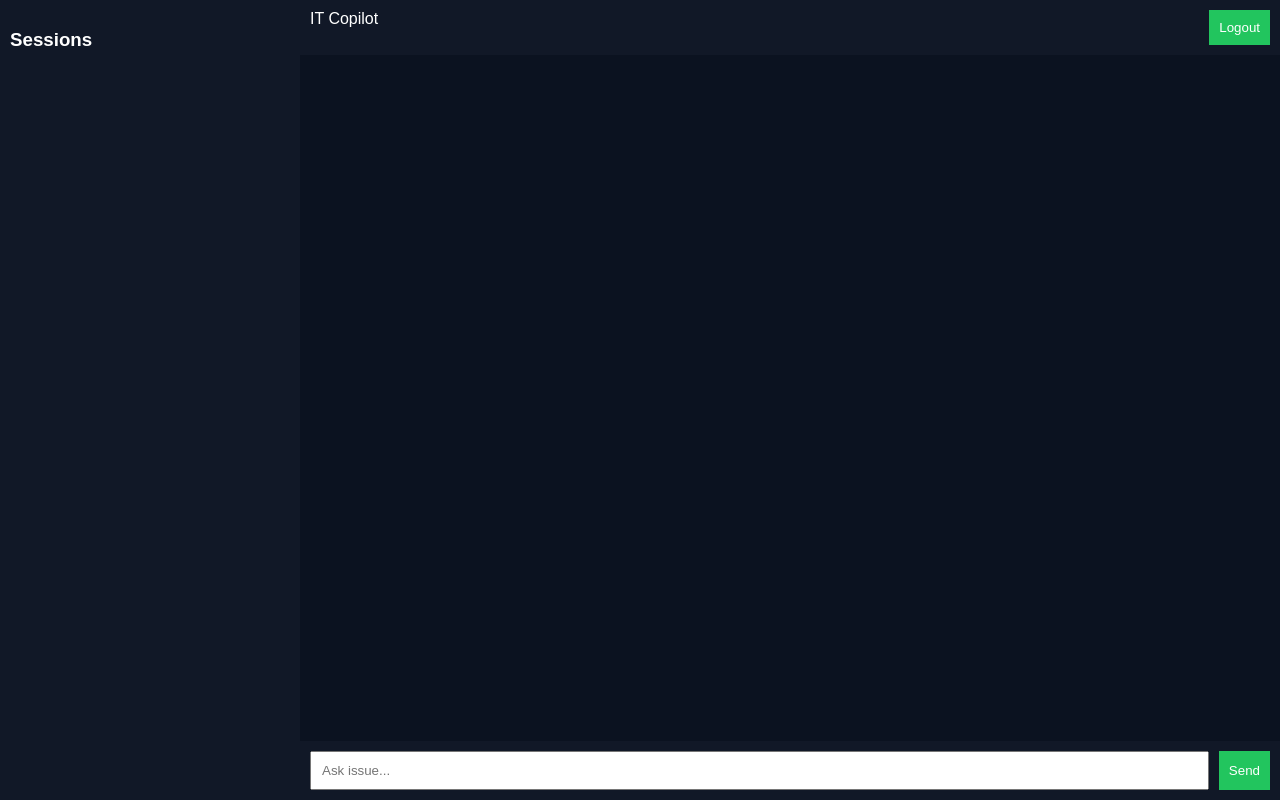
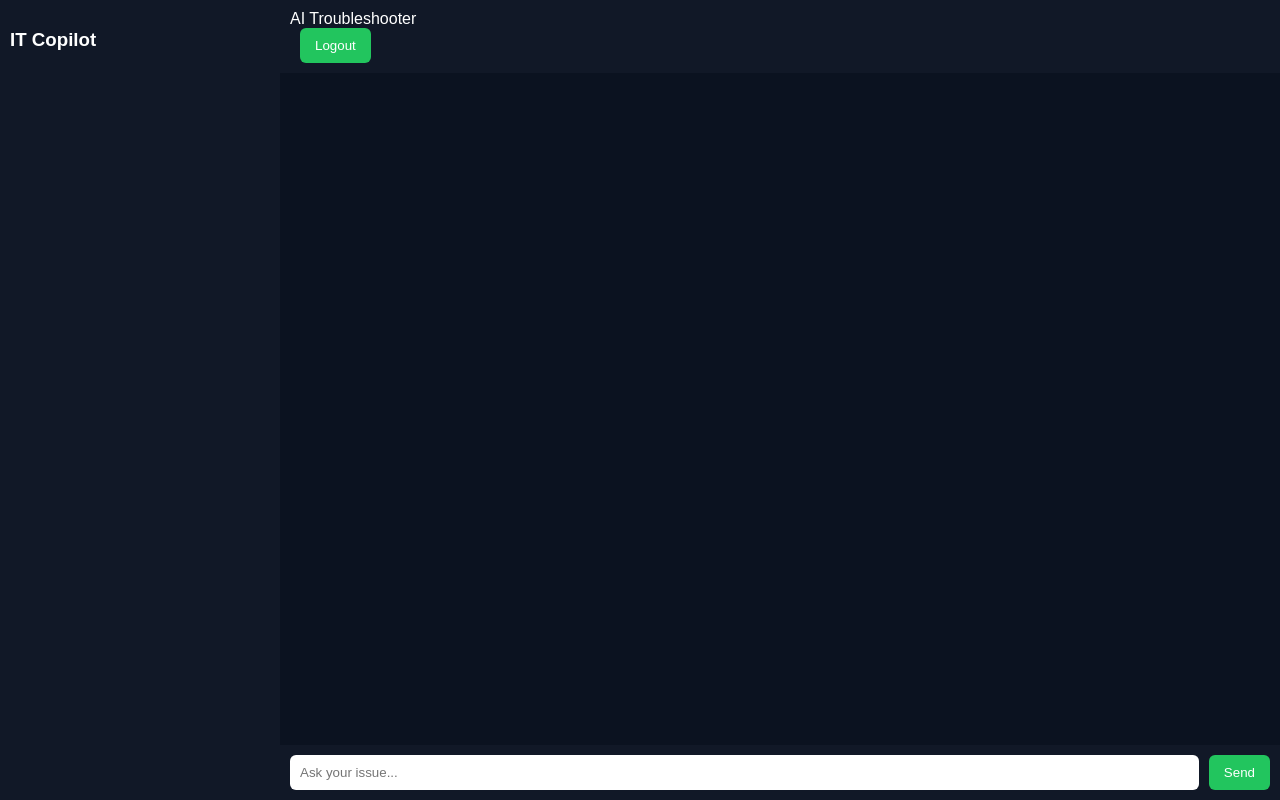
Before and after one commit to bgrider1984/it-ai-tool, a Flask app: page /dashboard in a window 1280 px wide. Run offline with Flask 3, Linux system fonts and the light colour scheme; the visitor is signed in with stand-in values (Sample User, id 1).

Commit message:
Update dashboard.html

```diff
--- a/templates/dashboard.html
+++ b/templates/dashboard.html
@@ -14,19 +14,14 @@ body {
     height:100vh;
 }
 
+/* SIDEBAR */
 .sidebar {
-    width:280px;
+    width:260px;
     background:#111827;
     padding:10px;
 }
 
-.session {
-    padding:10px;
-    margin:5px 0;
-    background:#1f2937;
-    cursor:pointer;
-}
-
+/* MAIN */
 .main {
     flex:1;
     display:flex;
@@ -34,26 +29,38 @@ body {
 }
 
 .header {
-    display:flex;
-    justify-content:space-between;
     padding:10px;
     background:#111827;
 }
 
 #chat {
     flex:1;
-    padding:10px;
     overflow-y:auto;
+    padding:15px;
+    display:flex;
+    flex-direction:column;
 }
 
+/* 🔥 FIXED CHAT BUBBLES */
 .msg {
-    margin:10px 0;
-    padding:10px;
-    border-radius:6px;
+    display:inline-block;
+    max-width:70%;
+    padding:10px 12px;
+    margin:6px 0;
+    border-radius:12px;
+    word-wrap:break-word;
+    white-space:pre-wrap;
 }
 
-.user { background:#2563eb; margin-left:auto; }
-.bot { background:#374151; }
+.user {
+    background:#2563eb;
+    align-self:flex-end;
+}
+
+.bot {
+    background:#374151;
+    align-self:flex-start;
+}
 
 .input-area {
     display:flex;
@@ -64,15 +71,18 @@ body {
 input {
     flex:1;
     padding:10px;
+    border:none;
+    border-radius:6px;
 }
 
 button {
     margin-left:10px;
-    padding:10px;
+    padding:10px 15px;
     background:#22c55e;
     border:none;
     color:white;
     cursor:pointer;
+    border-radius:6px;
 }
 </style>
 </head>
@@ -80,21 +90,20 @@ button {
 <body>
 
 <div class="sidebar">
-    <h3>Sessions</h3>
-    <div id="sessions"></div>
+    <h3>IT Copilot</h3>
 </div>
 
 <div class="main">
 
 <div class="header">
-    <div>IT Copilot</div>
+    <div>AI Troubleshooter</div>
     <button onclick="logout()">Logout</button>
 </div>
 
 <div id="chat"></div>
 
 <div class="input-area">
-    <input id="input" placeholder="Ask issue...">
+    <input id="input" placeholder="Ask your issue...">
     <button onclick="send()">Send</button>
 </div>
 
@@ -103,18 +112,16 @@ button {
 <script>
 
 function add(text, cls){
-    const d = document.createElement("div");
-    d.className = "msg " + cls;
-    d.textContent = text;
-    document.getElementById("chat").appendChild(d);
+    const div = document.createElement("div");
+    div.className = "msg " + cls;
+    div.textContent = text;
+    document.getElementById("chat").appendChild(div);
 }
 
-/* ENTER KEY FIX (ROBUST) */
+/* ENTER KEY FIX */
 document.addEventListener("keydown", function(e){
-    if(e.key === "Enter"){
-        if(document.activeElement.id === "input"){
-            send();
-        }
+    if(e.key === "Enter" && document.activeElement.id === "input"){
+        send();
     }
 });
 
@@ -135,33 +142,13 @@ async function send(){
     });
 
     const data = await res.json();
-
-    add(data.response || "No response", "bot");
+    add(data.response, "bot");
 }
 
 function logout(){
     window.location.href = "/logout";
 }
 
-async function loadSessions(){
-    const res = await fetch("/sessions", {credentials:"include"});
-    if(!res.ok) return;
-
-    const data = await res.json();
-
-    const c = document.getElementById("sessions");
-    c.innerHTML = "";
-
-    data.forEach(s => {
-        const d = document.createElement("div");
-        d.className = "session";
-        d.textContent = s.title;
-        c.appendChild(d);
-    });
-}
-
-loadSessions();
-
 </script>
 
 </body>
```
